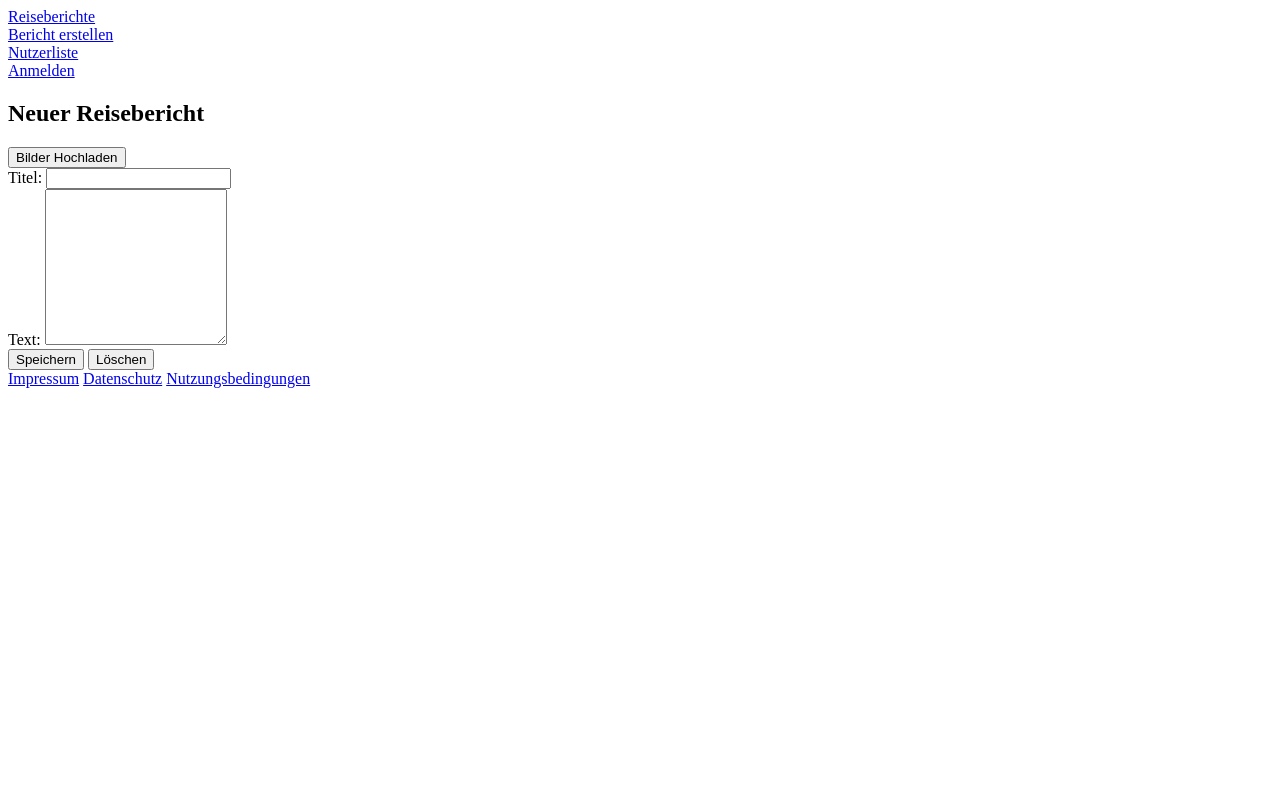
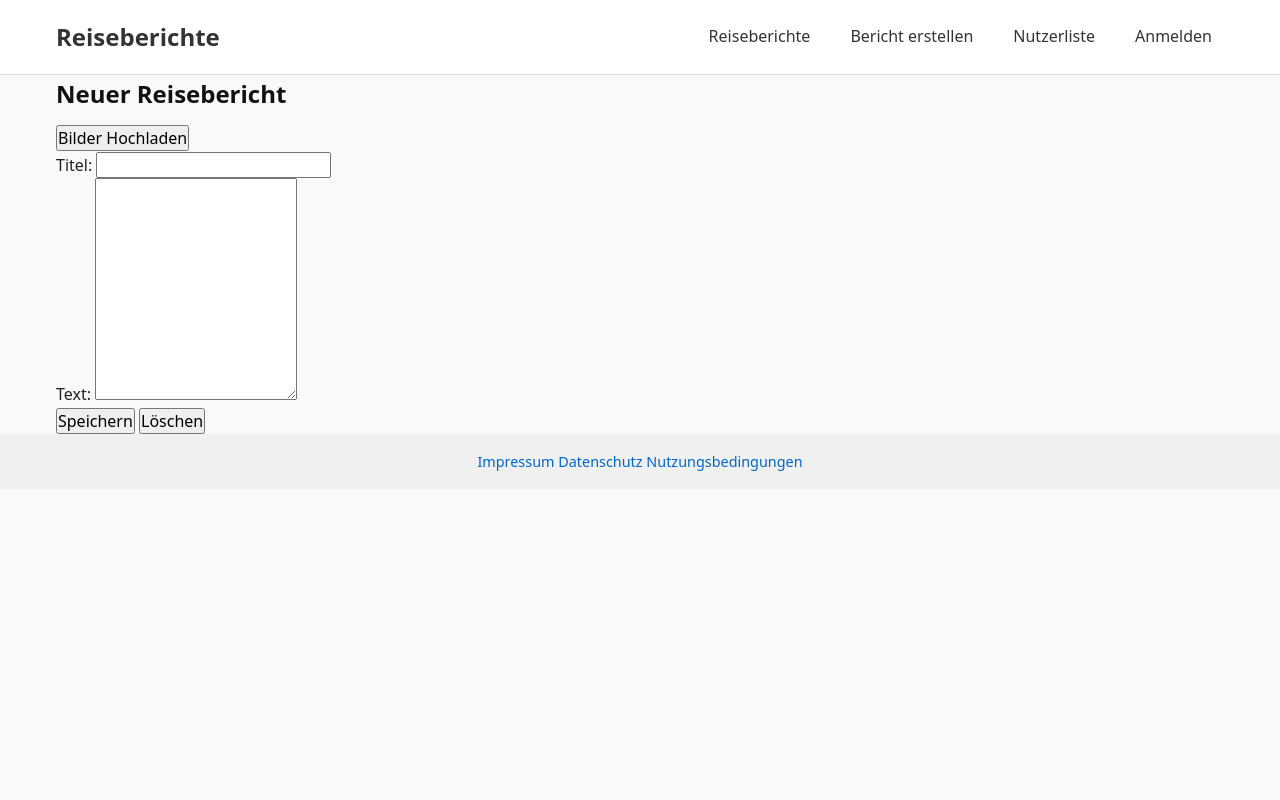
Before and after one commit to mentalri/Reiseberichte, a PHP site: page /eintrag-neu.php in a window 1280 px wide. Run offline with PHP 8.4, Linux system fonts and the light colour scheme.

Commit message:
css test

```diff
--- /dev/null
+++ b/css/layout.css
@@ -0,0 +1,85 @@
+/* --------------------------
+   Layout: Container & Sections
+--------------------------- */
+.container {
+    max-width: 1200px;
+    margin: 0 auto;
+    padding: 0 1rem;
+}
+
+/* Optional: kleinere Container für z. B. Blog, Formulare etc. */
+.container-sm {
+    max-width: 768px;
+}
+
+/* --------------------------
+   Layout: Header, Main, Footer
+--------------------------- */
+header {
+    background-color: #fff;
+    padding: 1rem 0;
+    border-bottom: 1px solid #ddd;
+}
+
+main {
+    padding: 2rem 0;
+    flex: 1;
+}
+.page-wrapper {
+    min-height: 100%;
+    display: flex;
+    flex-direction: column;
+}
+footer {
+    background-color: #f0f0f0;
+    padding: 1rem;
+    text-align: center;
+    font-size: 0.9rem;
+    color: #666;
+}
+
+/* --------------------------
+   Layout: Grid System
+--------------------------- */
+.row {
+    display: flex;
+    flex-wrap: wrap;
+    margin: 0 -1rem;
+}
+
+.col {
+    padding: 0 1rem;
+    flex: 1;
+}
+
+.col-6 {
+    flex: 0 0 50%;
+    max-width: 50%;
+}
+
+.col-4 {
+    flex: 0 0 33.333%;
+    max-width: 33.333%;
+}
+
+.col-3 {
+    flex: 0 0 25%;
+    max-width: 25%;
+}
+
+/* --------------------------
+   Layout: Responsive
+--------------------------- */
+@media (max-width: 768px) {
+    .col,
+    .col-6,
+    .col-4,
+    .col-3 {
+        flex: 0 0 100%;
+        max-width: 100%;
+    }
+
+    header, footer {
+        text-align: center;
+    }
+}
--- /dev/null
+++ b/css/main.css
@@ -0,0 +1,80 @@
+/* --------------------------
+   CSS Reset / Normalize
+--------------------------- */
+*,
+*::before,
+*::after {
+    box-sizing: border-box;
+    margin: 0;
+    padding: 0;
+}
+
+html {
+    scroll-behavior: smooth;
+    font-size: 16px;
+    height: 100%;
+    margin: 0;
+}
+
+body {
+    font-family: system-ui, sans-serif;
+    line-height: 1.6;
+    color: #222;
+    background-color: #f9f9f9;
+    height: 100%;
+    margin: 0;
+}
+
+/* --------------------------
+   Links
+--------------------------- */
+a {
+    color: #0066cc;
+    text-decoration: none;
+}
+
+a:hover {
+    text-decoration: underline;
+}
+
+/* --------------------------
+   Typografie
+--------------------------- */
+h1, h2, h3, h4, h5, h6 {
+    font-weight: bold;
+    margin-bottom: 0.5em;
+    color: #111;
+}
+
+p {
+    margin-bottom: 1em;
+}
+
+/* --------------------------
+   Bilder & Medien
+--------------------------- */
+img, video {
+    max-width: 100%;
+    height: auto;
+    display: block;
+}
+
+/* --------------------------
+   Formulare
+--------------------------- */
+input, textarea, select, button {
+    font-family: inherit;
+    font-size: 1em;
+}
+
+/* --------------------------
+   Utilities (optional)
+--------------------------- */
+.text-center {
+    text-align: center;
+}
+
+.mt-1 { margin-top: 0.5rem; }
+.mt-2 { margin-top: 1rem; }
+.mb-1 { margin-bottom: 0.5rem; }
+.mb-2 { margin-bottom: 1rem; }
--- /dev/null
+++ b/css/nav.css
@@ -0,0 +1,92 @@
+/* --------------------------
+   Navigation: Grundstruktur
+--------------------------- */
+nav {
+    background-color: #ffffff;
+    border-bottom: 1px solid #ddd;
+}
+
+.nav-container {
+    max-width: 1200px;
+    margin: 0 auto;
+    padding: 1rem;
+    display: flex;
+    justify-content: space-between;
+    align-items: center;
+}
+
+/* --------------------------
+   Navigation: Logo
+--------------------------- */
+.nav-logo {
+    font-size: 1.5rem;
+    font-weight: bold;
+    color: #333;
+    text-decoration: none;
+}
+
+/* --------------------------
+   Navigation: Links
+--------------------------- */
+.nav-links {
+    display: flex;
+    gap: 1rem;
+}
+
+.nav-links a {
+    text-decoration: none;
+    color: #333;
+    font-weight: 500;
+    padding: 0.5rem 0.75rem;
+    transition: background-color 0.2s, color 0.2s;
+}
+
+.nav-links a:hover,
+.nav-links a.active {
+    background-color: #0066cc;
+    color: #fff;
+    border-radius: 4px;
+}
+
+/* --------------------------
+   Navigation: Burger für Mobile
+--------------------------- */
+.nav-toggle {
+    display: none;
+    flex-direction: column;
+    cursor: pointer;
+}
+
+.nav-toggle span {
+    height: 3px;
+    width: 25px;
+    background: #333;
+    margin: 4px 0;
+    border-radius: 2px;
+}
+
+/* --------------------------
+   Responsive
+--------------------------- */
+@media (max-width: 768px) {
+    .nav-links {
+        display: none;
+        flex-direction: column;
+        gap: 0;
+        background-color: #fff;
+        position: absolute;
+        top: 70px;
+        right: 1rem;
+        box-shadow: 0 2px 10px rgba(0,0,0,0.1);
+        padding: 1rem;
+        border-radius: 6px;
+    }
+
+    .nav-links.show {
+        display: flex;
+    }
+
+    .nav-toggle {
+        display: flex;
+    }
+}
--- /dev/null
+++ b/php/eintrag_preview.php
@@ -0,0 +1,6 @@
+<div>
+    <span><img src="img1" alt="Img"></span>
+    <span><a href="eintrag.php">Titel 1</a></span>
+    <span>Nutzer 1</span>
+    <span>Datum 1</span>
+</div>
--- a/php/head.php
+++ b/php/head.php
@@ -6,4 +6,8 @@
     <meta name="description" content="Reiseberichte">
     <meta name="author" content="Thore Ritterhoff, Fanping Zhou-Schulze, Bayan Alhawari">
     <title>Reiseberichte</title>
+    <!-- Globale Styles -->
+    <link rel="stylesheet" href="css/main.css">
+    <link rel="stylesheet" href="css/layout.css">
+    <link rel="stylesheet" href="css/nav.css">
 </head>
--- a/php/nav.php
+++ b/php/nav.php
@@ -1,15 +1,20 @@
 <nav>
-    <div>
-        <a href="index.php">Reiseberichte</a>
+    <div class="nav-container">
+        <!-- Logo / Brand -->
+        <a href="index.php" class="nav-logo">Reiseberichte</a>
+
+        <!-- Toggle Button (für Mobile) -->
+        <div class="nav-toggle" id="navToggle">
+            <span></span>
+            <span></span>
+            <span></span>
+        </div>
+        <!-- Navigation Links -->
+        <div class="nav-links" id="navLinks">
+            <a href="index.php">Reiseberichte</a>
+            <a href="eintrag-neu.php">Bericht erstellen</a>
+            <a href="nutzerliste.php">Nutzerliste</a>
+            <a href="anmeldung.php">Anmelden</a>
+        </div>
     </div>
-    <div>
-        <a href="eintrag-neu.php">Bericht erstellen</a>
-    </div>
-    <div>
-        <a href="nutzerliste.php">Nutzerliste</a>
-    </div>
-    <div>
-        <a href="anmeldung.php">Anmelden</a>
-    </div>
-
 </nav>
```
Also changed, not shown: index.php (+4 -10 lines).
